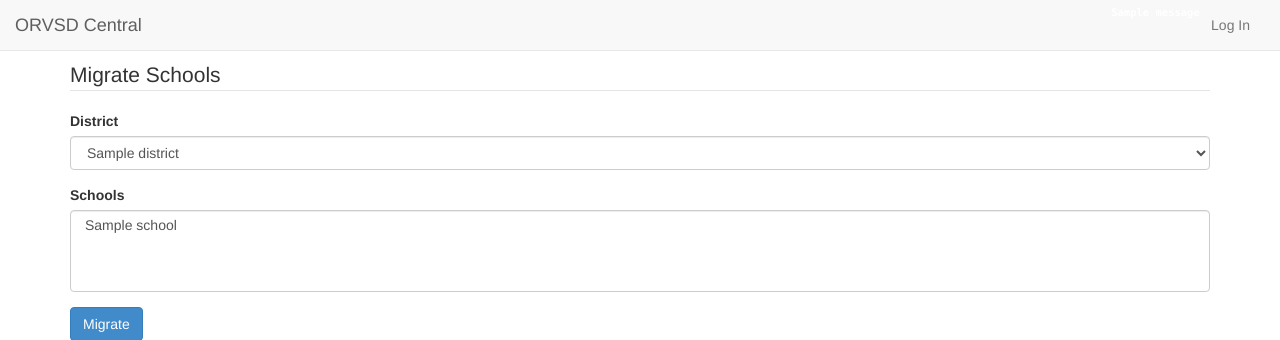
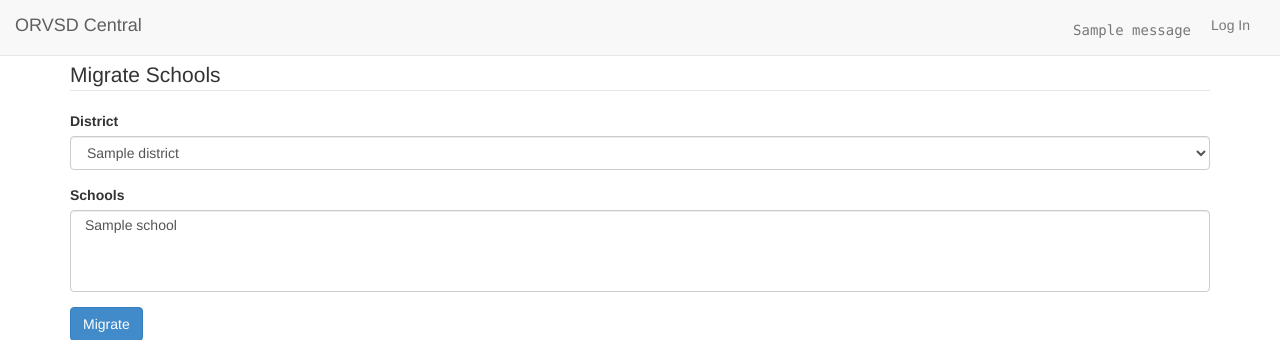
Before and after one commit to osuosl/orvsd_central, a Python web app: template orvsd_central/templates/migrate.html in a window 1280 px wide. Shown: the top 340 px of the page. Run offline with Jinja, Linux system fonts and the light colour scheme; the template is opened without the code that fills it: most values are stand-ins (such as "Sample title", 1, 10 or a date in 2020); one stand-in notice (Sample message) is shown.

Commit message:
flash messages can be seen again
refs #120

```diff
--- a/orvsd_central/templates/navbar.html
+++ b/orvsd_central/templates/navbar.html
@@ -84,18 +84,15 @@
                 {% endif %}
             </ul>
 
-            <div id="flash" class="nav navbar-nav navbar-right label label-important">
-                {% with messages = get_flashed_messages() %}
+            {% with messages = get_flashed_messages() %}
                 {% if messages %}
-                    <ul class="flashes nav">
+                    <ul id="flash" class="flashes nav navbar-nav navbar-right">
                     {% for message in messages %}
-                        <li><samp>{{message}}</samp></li>
+                        <li class="navbar-text"><samp>{{message}}</samp></li>
                     {%endfor%}
                     </ul>
-                    {%endif%}
-                {%endwith%}
-            </div>
-
+                {%endif%}
+            {%endwith%}
         </div>
     </div>
 </div>
```
